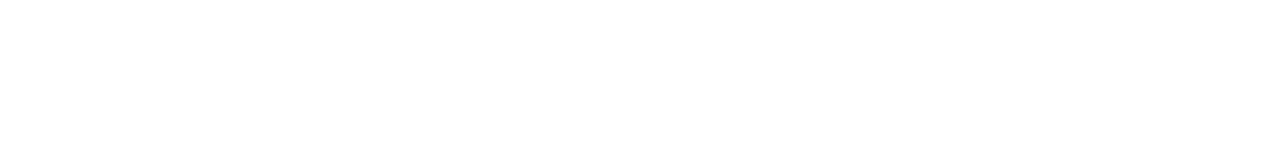
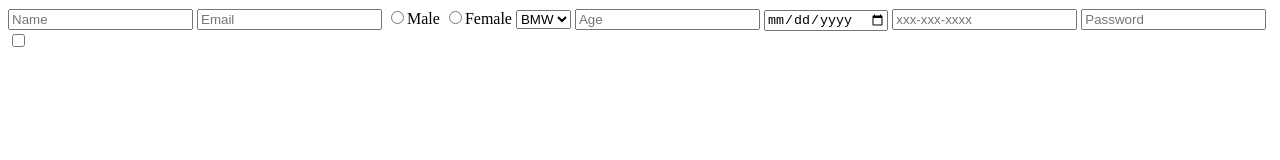
Before and after one commit to acciojob/signup-form-car-HarshitTyagi651, a website: page main.html in a window 1280 px wide. Drawn offline with Linux system fonts and the light colour scheme.

Commit message:
created a submission

```diff
--- a/main.html
+++ b/main.html
@@ -8,6 +8,22 @@
 
 <body>
 	<!-- the entire body must be written by student -->
+	<form>
+		<input type="text" required="true" id="name" placeholder="Name"/>
+		<input type="email" required="true" id="email" placeholder="Email"/>
+		<input type="radio" required="true" id="gender_m" name="Gender"/>Male
+		<input type="radio" required="true" id="gender_f" name="Gender"/>Female
+		<select required="true" id="cars">--Please choose an option--
+			<option>BMW</option>
+			<option>Nano</option>
+			<option>Swift</option>
+		</select>
+		<input type="number" required="true" id="age" placeholder="Age"/>
+		<input type="date" required="true" id="dob" />
+		<input type="tel" required="false" id="tel" placeholder="xxx-xxx-xxxx"/>
+		<input type="password" required="true" id="password" placeholder="Password"/>
+		<input type="checkbox" required="true" id="tos"/>
+	</form>
     <script type="text/javascript" src="./script.js">
 </script>
 
```
